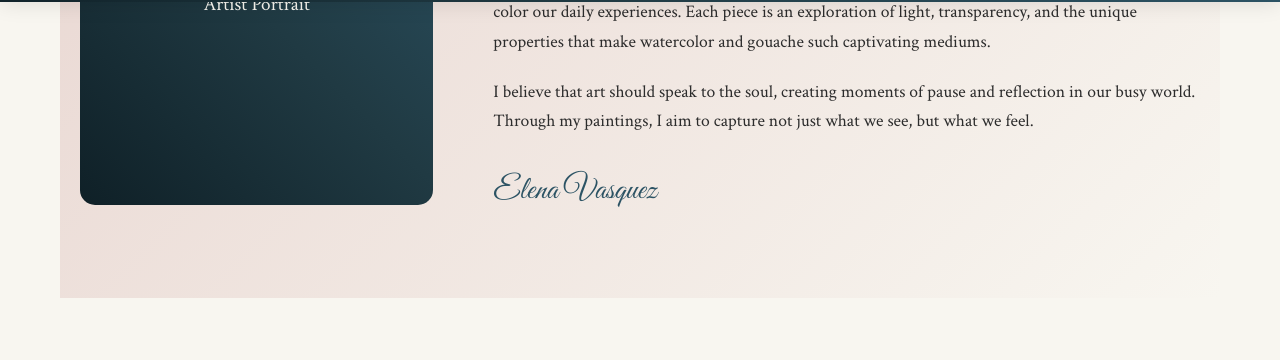
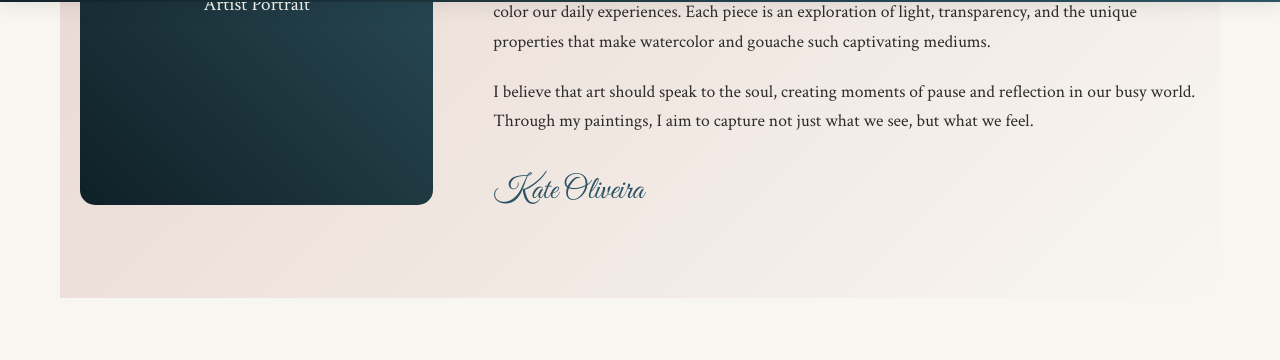
Before and after one commit to kate-olive-art/kate-olive-art.github.io, a Jekyll site: the page built from index.html, in a window 1280 px wide and 900 px high, scrolled down 1973 px. Shown: the part 89-449 px from the top of the window. Built offline with Jekyll 4.4.1, drawn with Linux system fonts in a browser that asks for light colours.

Commit message:
Update index.html

```diff
--- a/index.html
+++ b/index.html
@@ -110,7 +110,7 @@ author: Kate Oliveira
 
                     <p>I believe that art should speak to the soul, creating moments of pause and reflection in our busy world. Through my paintings, I aim to capture not just what we see, but what we feel.</p>
 
-                    <div class="signature script-font">Elena Vasquez</div>
+                    <div class="signature script-font">Kate Oliveira</div>
                 </div>
             </div>
         </div>
```
